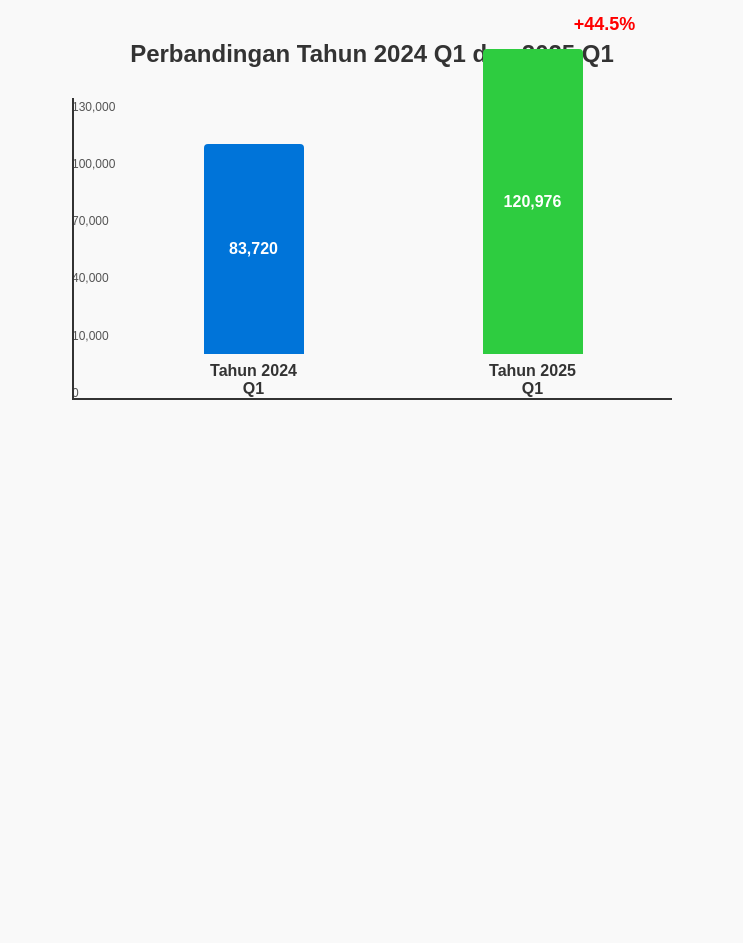
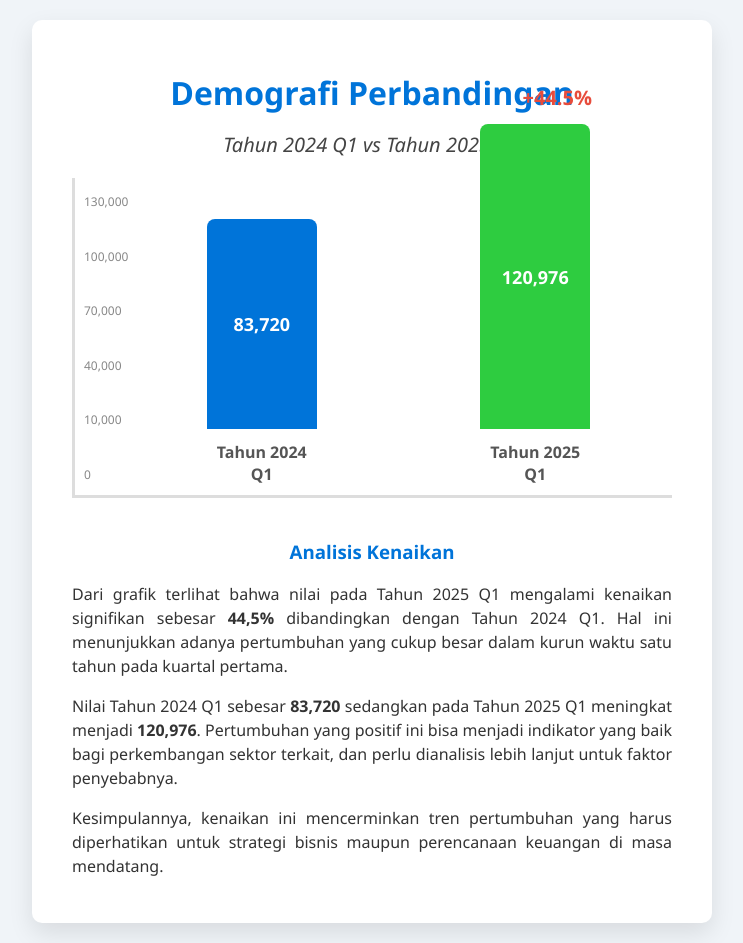
Before and after one commit to agungalvian/agungalvian.github.io, a plain HTML site: page rapat.html in a window 1280 px wide. Shown: the whole page, without its empty margins (268-1011 px from the left). Before the commit the page ends 800 px from the top, so only its background shows below. Drawn offline with Linux system fonts and the light colour scheme.

Commit message:
Update rapat.html

```diff
--- a/rapat.html
+++ b/rapat.html
@@ -5,83 +5,156 @@
 <meta name="viewport" content="width=device-width, initial-scale=1" />
 <title>Demografi Perbandingan Tahun 2024 Q1 dan 2025 Q1</title>
 <style>
+  /* Reset beberapa style dasar */
+  *, *::before, *::after {
+    box-sizing: border-box;
+  }
   body {
-      font-family: Arial, sans-serif;
+    background: #f0f4f8;
+    font-family: "Segoe UI", Tahoma, Geneva, Verdana, sans-serif;
+    color: #202c3c;
+    margin: 0;
     padding: 20px;
-      max-width: 600px;
-      margin: auto;
-      background: #f9f9f9;
-      color: #333;
+    max-width: 720px;
+    margin-left: auto;
+    margin-right: auto;
+  }
+  h1 {
+    text-align: center;
+    color: #0074D9;
+    margin-bottom: 5px;
   }
   h2 {
+    color: #444;
+    font-weight: normal;
+    font-size: 1.25rem;
+    margin-bottom: 20px;
     text-align: center;
-      margin-bottom: 30px;
+    font-style: italic;
+  }
+  .container {
+    background: white;
+    padding: 30px 40px;
+    border-radius: 10px;
+    box-shadow: 0 10px 25px rgb(0 0 0 / 0.1);
+  }
+  .chart-wrapper {
+    position: relative;
+    height: 320px;
+    margin-bottom: 40px;
   }
   .bar-chart {
     display: flex;
     justify-content: space-around;
     align-items: flex-end;
-      height: 300px;
-      border-left: 2px solid #333;
-      border-bottom: 2px solid #333;
-      padding-left: 40px;
+    height: 100%;
+    border-left: 3px solid #ddd;
+    border-bottom: 3px solid #ddd;
+    padding-left: 50px;
+    padding-bottom: 10px;
     position: relative;
   }
+  .y-axis-labels {
+    position: absolute;
+    top: 15px;
+    left: 12px;
+    height: 290px;
+    display: flex;
+    flex-direction: column;
+    justify-content: space-between;
+    font-size: 12px;
+    color: #888;
+  }
   .bar {
-      width: 100px;
+    width: 110px;
+    text-align: center;
     position: relative;
-      text-align: center;
+    cursor: default;
+    transition: transform 0.3s ease;
+  }
+  .bar:hover {
+    transform: scale(1.05);
   }
   .bar-2024 {
-      height: 210px; /* scaled from 83,720 */
+    height: 210px; /* skala dari 83,720 */
     background-color: #0074D9;
-      border-radius: 4px 4px 0 0;
-      margin-bottom: 5px;
+    border-radius: 8px 8px 0 0;
+    display: flex;
+    justify-content: center;
+    align-items: center;
     color: white;
-      font-weight: bold;
-      line-height: 210px;
-      font-size: 16px;
+    font-weight: 700;
+    font-size: 18px;
   }
   .bar-2025 {
-      height: 305px; /* scaled from 120,976 */
+    height: 305px; /* skala dari 120,976 */
     background-color: #2ECC40;
-      border-radius: 4px 4px 0 0;
-      margin-bottom: 5px;
+    border-radius: 8px 8px 0 0;
+    display: flex;
+    justify-content: center;
+    align-items: center;
     color: white;
-      font-weight: bold;
-      line-height: 305px;
-      font-size: 16px;
+    font-weight: 700;
+    font-size: 18px;
   }
   .label {
-      font-weight: bold;
-      margin-top: 8px;
+    margin-top: 12px;
+    font-weight: 600;
+    font-size: 16px;
+    color: #555;
   }
   .percentage {
     position: absolute;
+    top: -40px;
+    left: 70%;
+    transform: translateX(-50%);
+    color: #e74c3c;
+    font-weight: 800;
+    font-size: 20px;
+    user-select: none;
+  }
+  .info {
+    font-size: 1rem;
+    line-height: 1.5;
+    color: #333;
+    max-width: 650px;
+    margin: auto;
+  }
+  .info h3 {
+    text-align: center;
+    color: #0074D9;
+    margin-bottom: 12px;
+  }
+  .info p {
+    text-align: justify;
+    margin-bottom: 15px;
+  }
+  @media (max-width: 480px) {
+    body {
+      padding: 15px;
+    }
+    .bar-chart {
+      padding-left: 30px;
+    }
+    .bar {
+      width: 80px;
+    }
+    .label {
+      font-size: 14px;
+    }
+    .percentage {
+      font-size: 16px;
       top: -30px;
-      width: 100px;
-      color: red;
-      font-weight: bold;
-      font-size: 18px;
-      left: 50%;
-      transform: translateX(-50%);
+      left: 70%;
     }
-    .y-axis-labels {
-      position: absolute;
-      left: 0;
-      bottom: 0;
-      display: flex;
-      flex-direction: column;
-      justify-content: space-between;
-      height: 300px;
-      font-size: 12px;
-      color: #555;
   }
 </style>
 </head>
 <body>
-  <h2>Perbandingan Tahun 2024 Q1 dan 2025 Q1</h2>
-  <div style="position: relative;">
+  <div class="container">
+    <h1>Demografi Perbandingan</h1>
+    <h2>Tahun 2024 Q1 vs Tahun 2025 Q1</h2>
+    <div class="chart-wrapper">
       <div class="y-axis-labels">
         <div>130,000</div>
         <div>100,000</div>
@@ -90,17 +163,31 @@
         <div>10,000</div>
         <div>0</div>
       </div>
-    <div class="bar-chart">
+      <div class="bar-chart" aria-label="Diagram batang perbandingan" role="img">
         <div class="bar">
           <div class="bar-2024" title="83,720">83,720</div>
           <div class="label">Tahun 2024 Q1</div>
         </div>
         <div class="bar">
-        <div class="percentage" style="top: -35px; left: calc(100px + 22px);">+44.5%</div>
+          <div class="percentage" aria-label="Persentase kenaikan">+44.5%</div>
           <div class="bar-2025" title="120,976">120,976</div>
           <div class="label">Tahun 2025 Q1</div>
         </div>
       </div>
     </div>
+    <div class="info">
+      <h3>Analisis Kenaikan</h3>
+      <p>
+        Dari grafik terlihat bahwa nilai pada Tahun 2025 Q1 mengalami kenaikan signifikan sebesar <strong>44,5%</strong> dibandingkan dengan Tahun 2024 Q1.
+        Hal ini menunjukkan adanya pertumbuhan yang cukup besar dalam kurun waktu satu tahun pada kuartal pertama.
+      </p>
+      <p>
+        Nilai Tahun 2024 Q1 sebesar <strong>83,720</strong> sedangkan pada Tahun 2025 Q1 meningkat menjadi <strong>120,976</strong>. Pertumbuhan yang positif ini bisa menjadi indikator yang baik bagi perkembangan sektor terkait, dan perlu dianalisis lebih lanjut untuk faktor penyebabnya.
+      </p>
+      <p>
+        Kesimpulannya, kenaikan ini mencerminkan tren pertumbuhan yang harus diperhatikan untuk strategi bisnis maupun perencanaan keuangan di masa mendatang.
+      </p>
+    </div>
+  </div>
 </body>
 </html>
```
Lines whose indentation alone changed are shown as unchanged.
